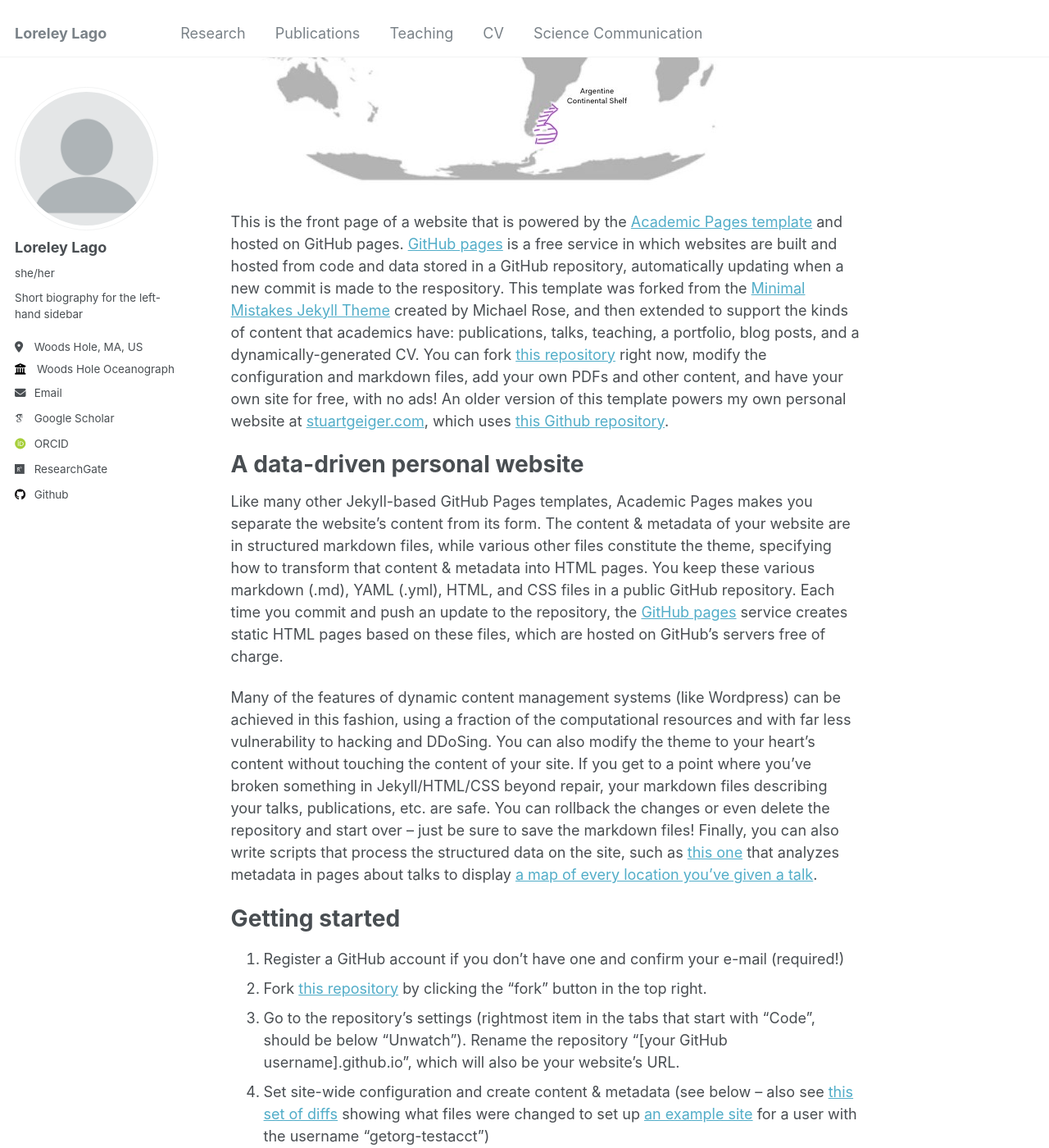
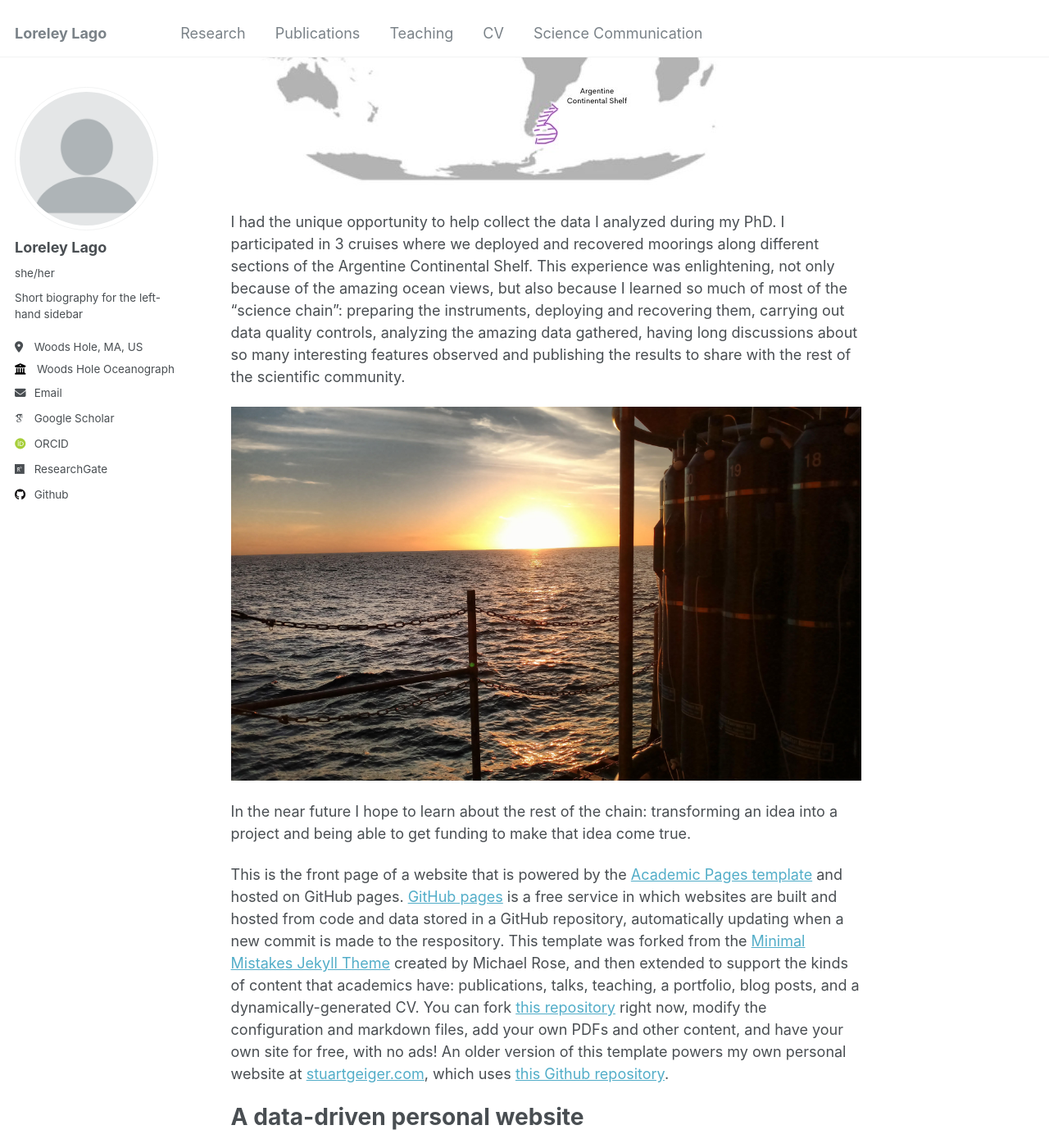
Before and after one commit to loreleylago/loreleylago.github.io, a Jekyll site: the page built from _pages/about.md, in a window 1280 px wide and 1400 px high, scrolled down 730 px. Shown: the whole window at 82% size. Built offline with Jekyll 4.4.1, drawn with Linux system fonts in a browser that asks for light colours; some web fonts are replaced.

Commit message:
Update about.md

```diff
--- a/_pages/about.md
+++ b/_pages/about.md
@@ -16,6 +16,12 @@ My research so far has focused on Continental Shelf Dynamics, the analysis of oc
 - On the Chukchi Sea, within the Pacific Arctic during my postdoc at the Woods Hole Oceanographic Institution ([WHOI](https://www.whoi.edu/)).
 
 ![Studying Areas](https://loreleylago.github.io/files/mapa gral.jpg)
+
+I had the unique opportunity to help collect the data I analyzed during my PhD. I participated in 3 cruises where we deployed and recovered moorings along different sections of the Argentine Continental Shelf. This experience was enlightening, not only because of the amazing ocean views, but also because I learned so much of most of the “science chain”: preparing the instruments, deploying and recovering them, carrying out data quality controls, analyzing the amazing data gathered, having long discussions about so many interesting features observed and publishing the results to share with the rest of the scientific community.
+
+![Cruise](https://loreleylago.github.io/files/ctd sunset.jpg)
+
+In the near future I hope to learn about the rest of the chain: transforming an idea into a project and being able to get funding to make that idea come true.
 
 This is the front page of a website that is powered by the [Academic Pages template](https://github.com/academicpages/academicpages.github.io) and hosted on GitHub pages. [GitHub pages](https://pages.github.com) is a free service in which websites are built and hosted from code and data stored in a GitHub repository, automatically updating when a new commit is made to the respository. This template was forked from the [Minimal Mistakes Jekyll Theme](https://mmistakes.github.io/minimal-mistakes/) created by Michael Rose, and then extended to support the kinds of content that academics have: publications, talks, teaching, a portfolio, blog posts, and a dynamically-generated CV. You can fork [this repository](https://github.com/academicpages/academicpages.github.io) right now, modify the configuration and markdown files, add your own PDFs and other content, and have your own site for free, with no ads! An older version of this template powers my own personal website at [stuartgeiger.com](http://stuartgeiger.com), which uses [this Github repository](https://github.com/staeiou/staeiou.github.io).
 
```
